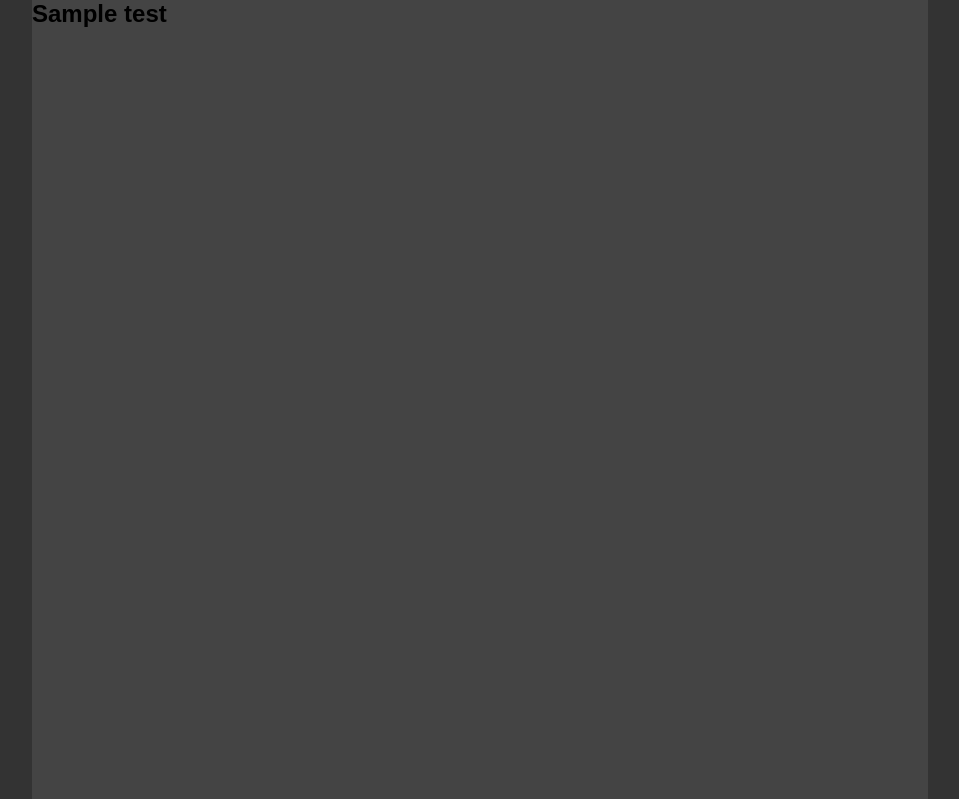
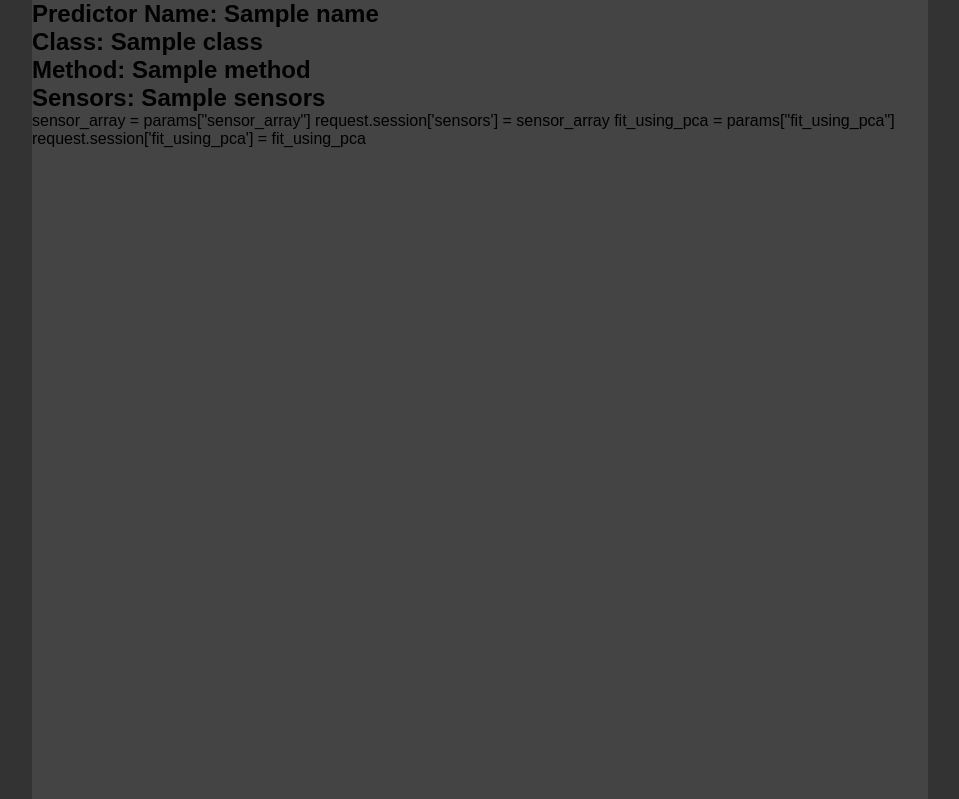
Before and after one commit to MyClassifier/classifierapi, a Django app: template django_project/classifierapi/templates/results.html in a window 1280 px wide. Shown: the part 100-899 px from the top of the page, without its empty margins (160-1119 px from the left). Run offline with Django 3.2, Linux system fonts and the light colour scheme; the template is opened without the code that fills it: most values are stand-ins (such as "Sample title", 1, 10 or a date in 2020); parts of the project's set-up code (start-up, migrations or seed data) failed here and were passed over.

Commit message:
minor changes to results.html

```diff
--- /dev/null
+++ b/cenv/pip-selfcheck.json
@@ -0,0 +1 @@
+{"last_check":"2015-11-13T02:56:22Z","pypi_version":"7.1.2"}
--- a/django_project/classifierapi/templates/results.html
+++ b/django_project/classifierapi/templates/results.html
@@ -41,7 +41,17 @@
 	</header>
 	<div id="container">
 		<main>
-		<h2>{{test}}</h2>
+		<h2>Predictor Name: {{name}}</h2>
+		<h2>Class: {{class}}</h2>
+		<h2>Method: {{method}}</h2>
+		<h2>Sensors: {{sensors}}</h2>
+
+
+
+        sensor_array = params["sensor_array"]
+        request.session['sensors'] = sensor_array
+        fit_using_pca = params["fit_using_pca"]
+        request.session['fit_using_pca'] = fit_using_pca
 
 		</main>
 	</div>
```
Also changed, not shown: 4 other files.
